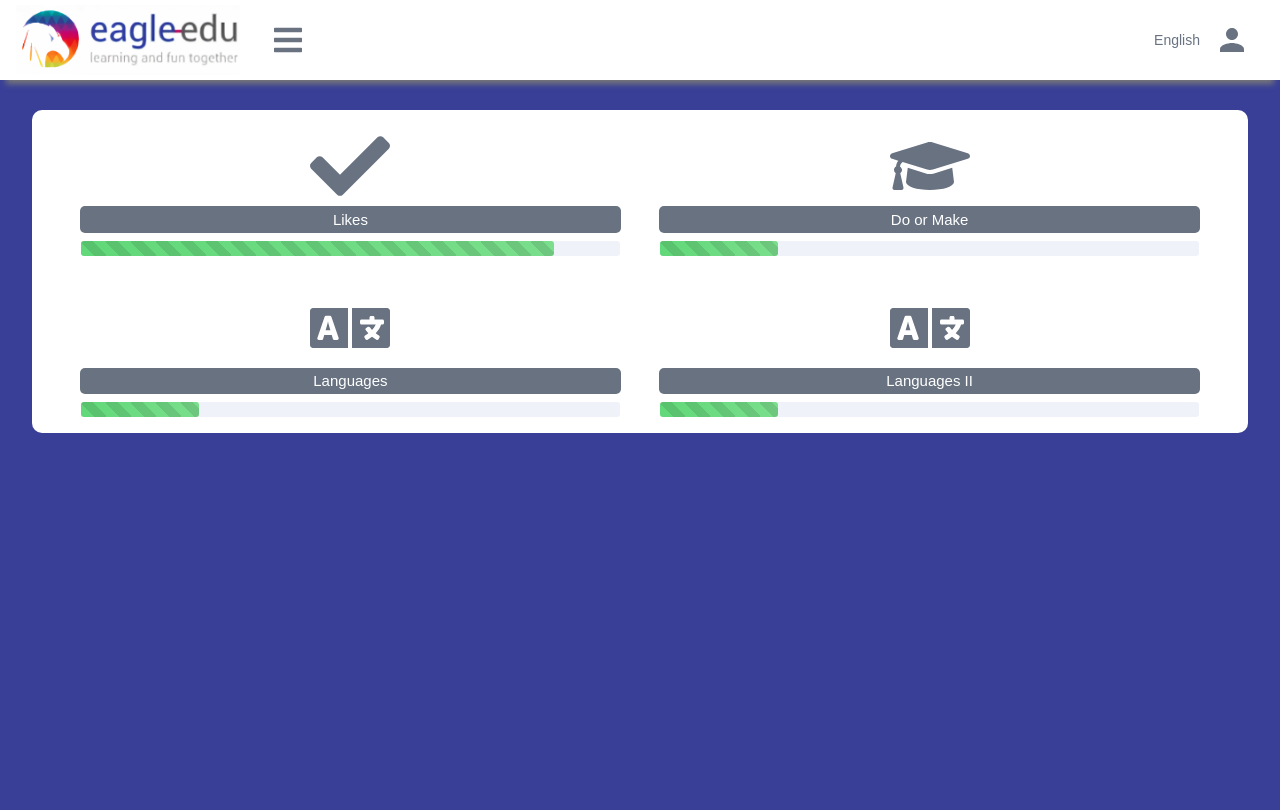
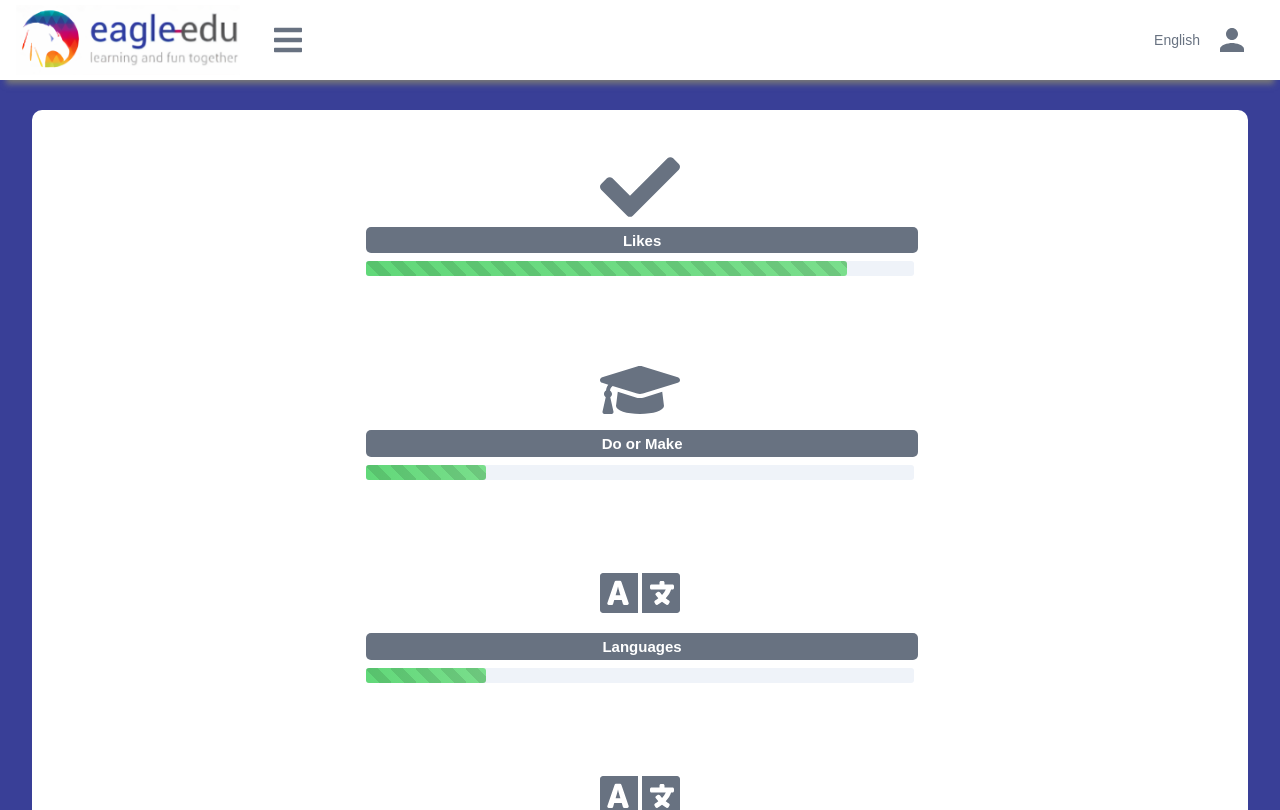
Before and after one commit to Muramatsu2602/eagle-edu-project, a React (Create React App) app in the folder web/: page /dashboard in a window 1280 px wide. Shown: the top 810 px of the page. Built offline with nearby package versions, Linux system fonts and the light colour scheme.

Commit message:
New card ajustments

```diff
--- a/web/src/components/CourseCard/course-card-styling.js
+++ b/web/src/components/CourseCard/course-card-styling.js
@@ -3,13 +3,11 @@ import * as FaIcons from "react-icons/fa";
 import * as IoIcons from "react-icons/io";
 import * as AiIcons from "react-icons/ai";
 
-
-export const  CardWrapper = styled.div`
+export const CardWrapper = styled.div`
   width: 45%;
-
   /* border: 0.2rem solid var(--gray-dark); */
   /* padding: 1rem; */
-  margin: 1rem;
+  margin: 2.3rem;
 
   flex-direction: column;
   display: flex;
@@ -27,7 +25,6 @@ export const CourseIconSection = styled.div`
 
 export const CourseInfoSection = styled.div`
   width: 100%;
-  background-color: red;
   flex-direction: column;
   display: flex;
   justify-content: space-around;
@@ -43,15 +40,16 @@ export const CardButton = styled.button`
   border-radius: 5px;
   padding: 0.3rem 0.3rem 0.3rem 0.3rem;
   font-size: 15px;
+  font-weight: 600;
 
-  width: 97%;
+  width: 99%;
   display: block;
 `;
 
 export const ProgressContainer = styled.div`
   margin-top: 0.5rem;
   height: 15px;
-  width: 98.4%;
+  width: 100%;
   position: relative;
 `;
 
@@ -79,8 +77,15 @@ export const Progress = styled(BaseBox)`
       rgba(0, 0, 0, 0.1) 66%,
       transparent 66%
     ),
-    -webkit-linear-gradient(left, #61d879,#7ade8c);
+    -webkit-linear-gradient(left, #61d879, #7ade8c);
 
   border-radius: 3px;
   background-size: 25px 15px, 100% 100%, 100% 100%;
 `;
+
+export const ClickableArea = styled.div`
+  display: flex;
+  width: 100%;
+  flex-direction: column;
+  cursor: pointer;
+`;
--- a/web/src/components/CourseCard/index.js
+++ b/web/src/components/CourseCard/index.js
@@ -1,4 +1,5 @@
 import React, { useState, useEffect } from "react";
+import styled from "styled-components";
 
 import {
   CardWrapper,
@@ -7,7 +8,9 @@ import {
   Background,
   Progress,
   ProgressContainer,
+  ClickableArea
 } from "./course-card-styling";
+
 
 const CourseCard = ({ course }) => {
   const showTaskDetails = () => alert("Opening Course Details");
@@ -15,8 +18,11 @@ const CourseCard = ({ course }) => {
   return (
     <>
       <CardWrapper>
-        <CourseIconSection>{course.icon}</CourseIconSection>
-        <CardButton onClick={showTaskDetails}>{course.title}</CardButton>
+        <ClickableArea onClick={showTaskDetails}>
+          <CourseIconSection>{course.icon}</CourseIconSection>
+          <CardButton>{course.title}</CardButton>
+        </ClickableArea>
+
         <ProgressContainer>
           <Background />
           <Progress percent={course.progress} />
```
